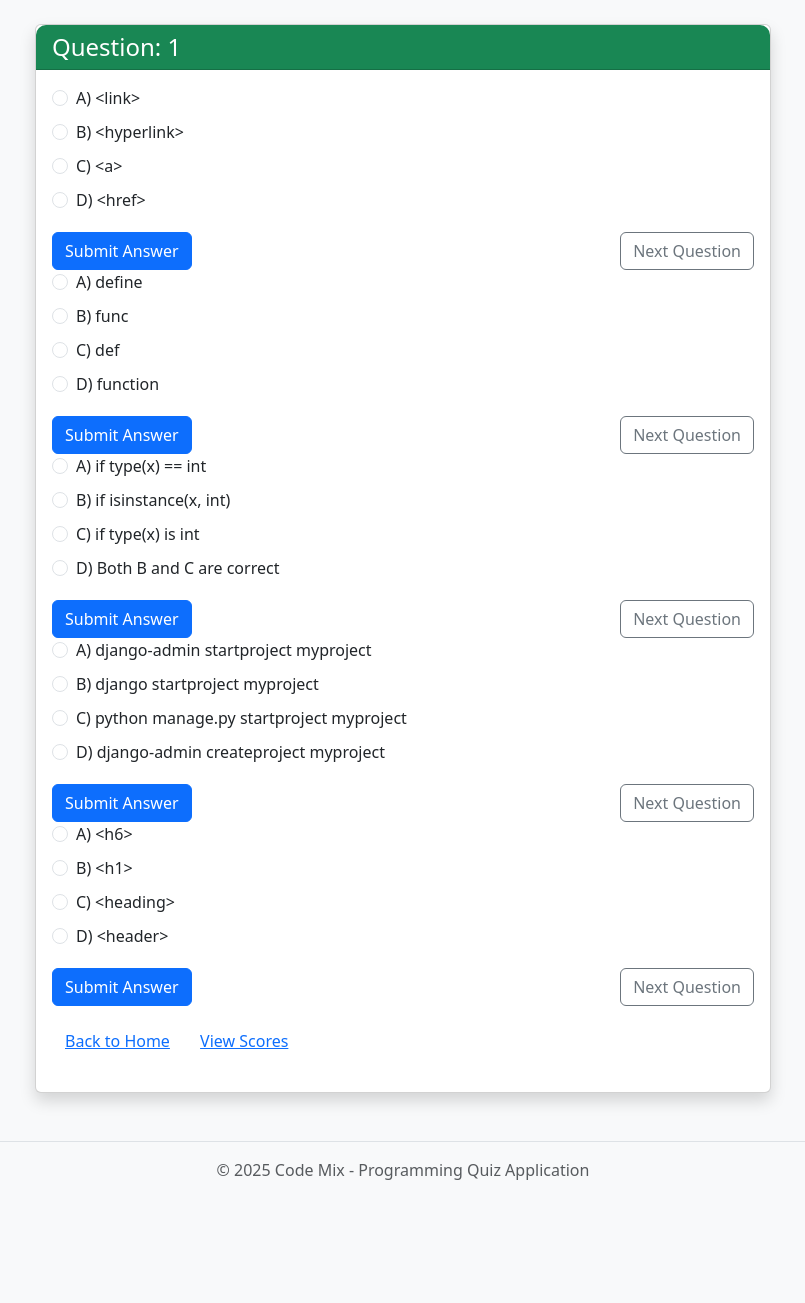
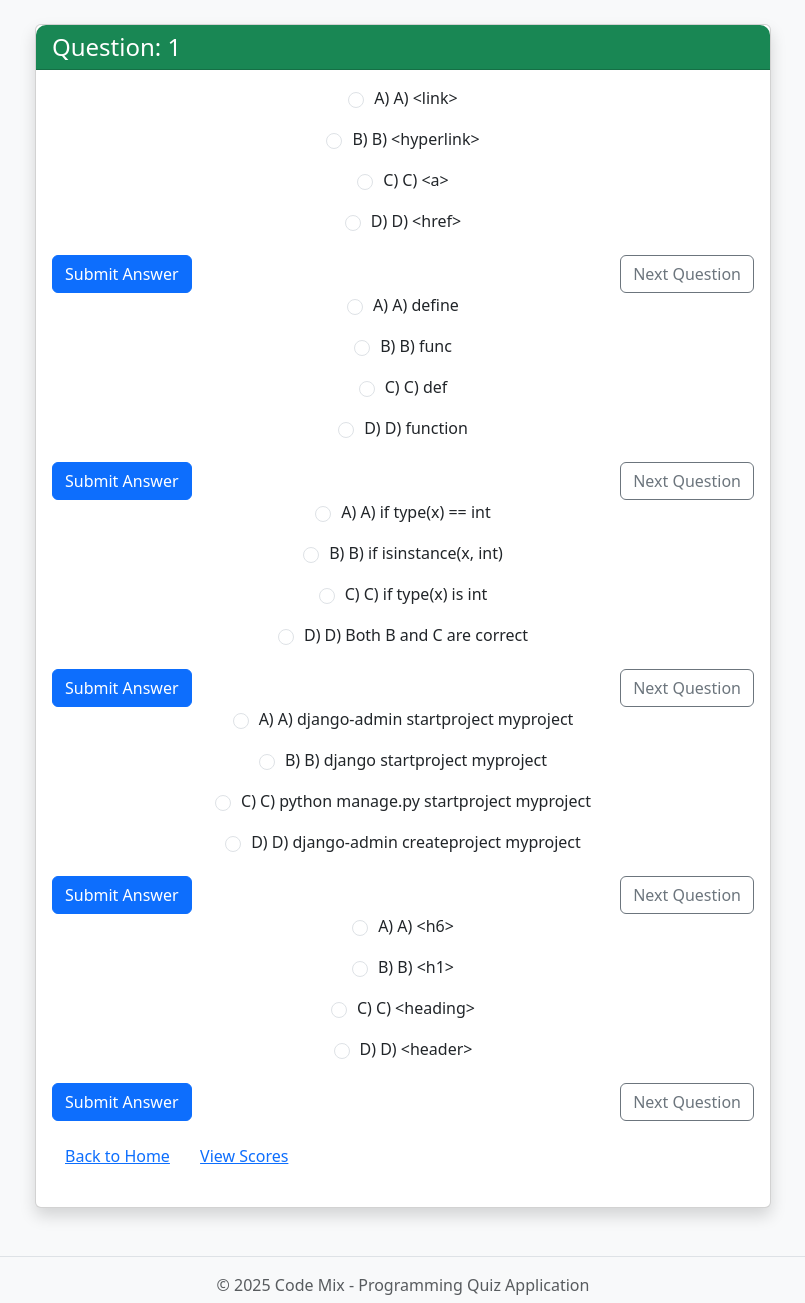
Before and after one commit to Sha7ata-Mohamed/Final-Project-T, a Django app: template Final_Project/Code_Mix/templates/easy.html in a window 1280 px wide. Shown: the part 120-1423 px from the top of the page, without its empty margins (237-1042 px from the left). Before the commit the page ends 1300 px from the top, so only its background shows below. Run offline with Django 5.2, Linux system fonts and the light colour scheme; data comes from the database, SQL or seed files in the repository; the template is opened without the code that fills it: values that come from a table or form of the project are taken from there, most other values are stand-ins (such as "Sample title", 1, 10 or a date in 2020).

Commit message:
Center answer options and add A), B), C), D) prefixes to match reference image
Co-Authored-By: sha7ata1379@gmail.com <s2211137512@ku.edu.kw>

```diff
--- a/Final_Project/Code_Mix/templates/easy.html
+++ b/Final_Project/Code_Mix/templates/easy.html
@@ -10,12 +10,31 @@
     .option-list {
         list-style-type: none;
         padding-left: 0;
+        text-align: center;
     }
     .option-item {
-        margin-bottom: 10px;
+        margin-bottom: 15px;
+        display: flex;
+        justify-content: center;
+    }
+    .form-check {
+        display: flex;
+        align-items: center;
+    }
+    .form-check-input {
+        margin-right: 10px;
     }
     .actions {
         margin-top: 20px;
+        display: flex;
+        justify-content: center;
+    }
+    .question-header {
+        background-color: #28a745;
+        color: white;
+        padding: 10px;
+        border-radius: 5px 5px 0 0;
+        text-align: center;
     }
 </style>
 {% endblock %}
@@ -35,32 +54,32 @@
                     <input type="hidden" name="category" value="{{ question_easy.question_category }}">
 
                     {% for opt in options %}
-                    <ul class="option-list">
-                        <li class="option-item">
+                    <div class="option-list">
+                        <div class="option-item">
                             <div class="form-check">
                                 <input class="form-check-input" type="radio" name="selected_option" value="{{ opt.option_1 }}" id="option1" {% if selected_option == opt.option_1 %}checked{% endif %} {% if show_answer %}disabled{% endif %} required>
-                                <label class="form-check-label" for="option1">{{ opt.option_1 }}</label>
+                                <label class="form-check-label" for="option1">A) {{ opt.option_1 }}</label>
                             </div>
-                        </li>
-                        <li class="option-item">
+                        </div>
+                        <div class="option-item">
                             <div class="form-check">
                                 <input class="form-check-input" type="radio" name="selected_option" value="{{ opt.option_2 }}" id="option2" {% if selected_option == opt.option_2 %}checked{% endif %} {% if show_answer %}disabled{% endif %}>
-                                <label class="form-check-label" for="option2">{{ opt.option_2 }}</label>
+                                <label class="form-check-label" for="option2">B) {{ opt.option_2 }}</label>
                             </div>
-                        </li>
-                        <li class="option-item">
+                        </div>
+                        <div class="option-item">
                             <div class="form-check">
                                 <input class="form-check-input" type="radio" name="selected_option" value="{{ opt.option_3 }}" id="option3" {% if selected_option == opt.option_3 %}checked{% endif %} {% if show_answer %}disabled{% endif %}>
-                                <label class="form-check-label" for="option3">{{ opt.option_3 }}</label>
+                                <label class="form-check-label" for="option3">C) {{ opt.option_3 }}</label>
                             </div>
-                        </li>
-                        <li class="option-item">
+                        </div>
+                        <div class="option-item">
                             <div class="form-check">
                                 <input class="form-check-input" type="radio" name="selected_option" value="{{ opt.option_4 }}" id="option4" {% if selected_option == opt.option_4 %}checked{% endif %} {% if show_answer %}disabled{% endif %}>
-                                <label class="form-check-label" for="option4">{{ opt.option_4 }}</label>
+                                <label class="form-check-label" for="option4">D) {{ opt.option_4 }}</label>
                             </div>
-                        </li>
-                    </ul>
+                        </div>
+                    </div>
 
                     <div class="actions d-flex justify-content-between">
                         {% if not show_answer %}
```
Also changed, not shown: Final_Project/Code_Mix/templates/hard.html (+34 -15 lines), Final_Project/Code_Mix/templates/medium.html (+34 -15 lines).
